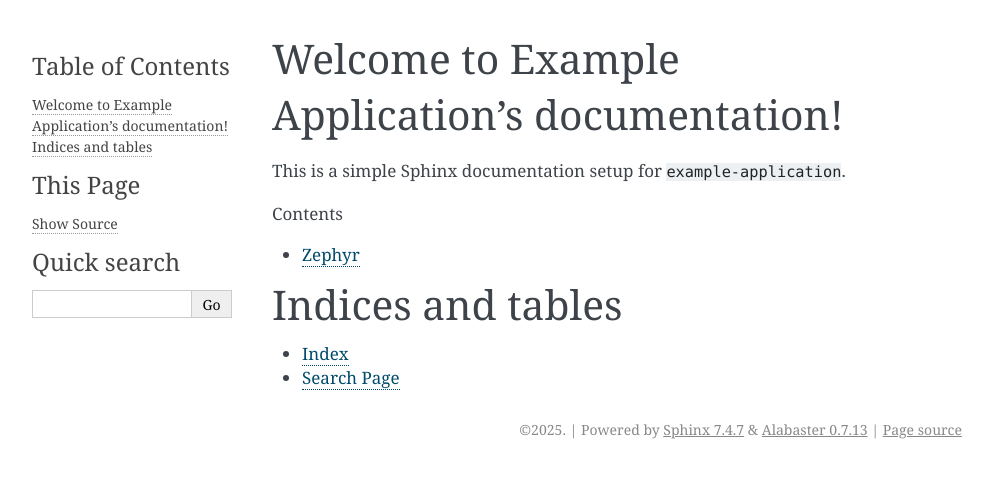
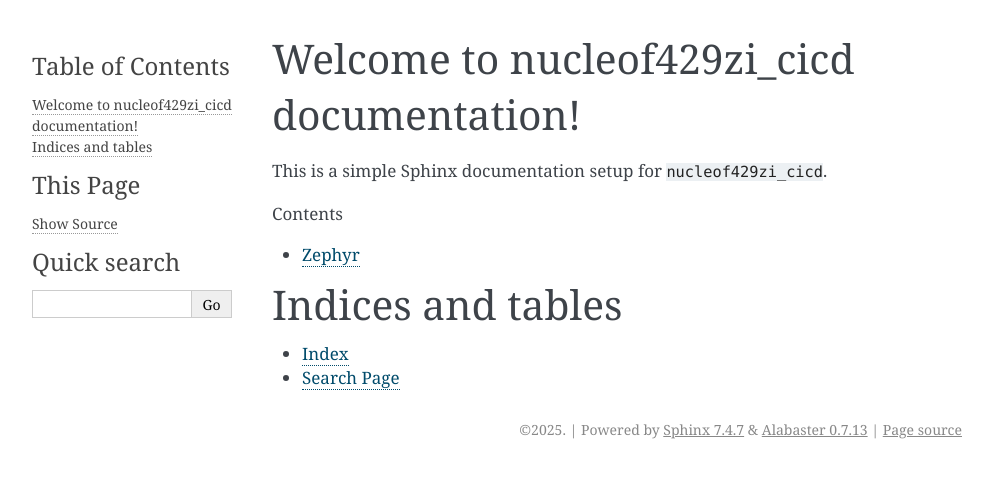
Before and after one commit to ericodle/nucleof429zi_cicd, a Sphinx documentation site: the page built from doc/index.rst, in a window 1280 px wide. Shown: the top 478 px of the page, without its empty margins (148-1141 px from the left). Built offline with Sphinx 7.4.7, drawn with Linux system fonts in a browser that asks for light colours.

Commit message:
nucleof429zi_cicd rename

```diff
--- a/doc/index.rst
+++ b/doc/index.rst
@@ -1,7 +1,7 @@
-Welcome to Example Application's documentation!
+Welcome to nucleof429zi_cicd documentation!
 ===============================================
 
-This is a simple Sphinx documentation setup for ``example-application``.
+This is a simple Sphinx documentation setup for ``nucleof429zi_cicd``.
 
 .. toctree::
    :maxdepth: 2
```
Also changed, not shown: 2 other files.
